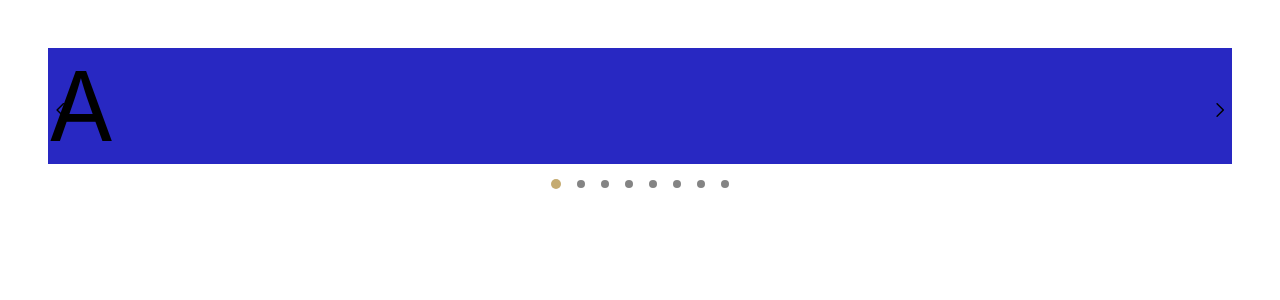
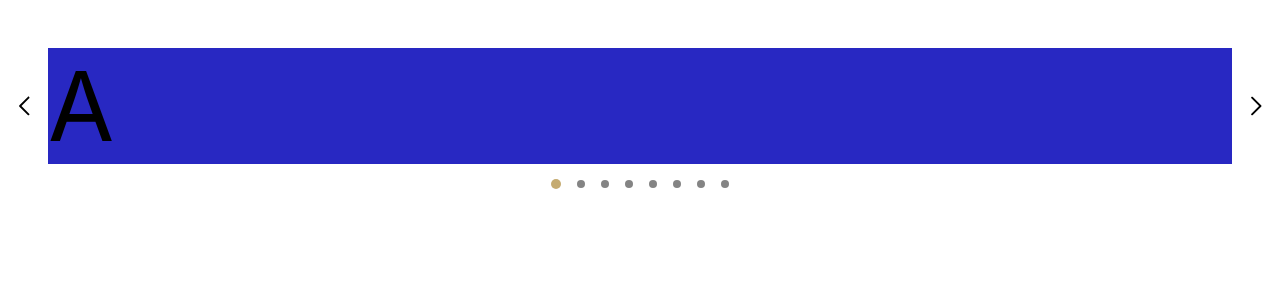
Before and after one commit to yanari/MYYCarousel, a React (Create React App) app: page / in a window 1280 px wide. Shown: the top 300 px of the page. Built offline with nearby package versions, Linux system fonts and the light colour scheme.

Commit message:
added arrows and rewritting index.css

```diff
--- a/src/MYYCarousel/CarouselArrow.js
+++ b/src/MYYCarousel/CarouselArrow.js
@@ -2,10 +2,15 @@ import React from 'react';
 import SvgIcon from './SvgIcon';
 
 function CarouselArrow ({handleClick, direction}) {
+  const buttonStyle = {
+    marginLeft: direction === 'right' ? 8 : null,
+    marginRight: direction === 'left' ? 8 : null,
+  };
   return (
     <button
       className = {'myy-carousel__arrow-button myy-carousel__arrow-button--' + direction}
       onClick = {handleClick}
+      style = {buttonStyle}
       type = "button"
     >
       <SvgIcon name = {'feather-chevron-' + direction}/>
--- a/src/MYYCarousel/index.css
+++ b/src/MYYCarousel/index.css
@@ -1,35 +1,29 @@
 .myy-carousel {
-  overflow: hidden;
-  position: relative;
+  align-items: center;
+  display: flex;
+  flex-direction: column;
+  width: 100%;
 }
 
-.myy-carousel > .myy-carousel__arrow-button {
-  position: absolute;
-  top: 35%;
+.myy-carousel > .myy-carousel__flex-container {
+  display: flex;
 }
 
-.myy-carousel > .myy-carousel__arrow-button > .svg-icon > svg {
-  height: 24px;
-  width: 24px;
+.myy-carousel > .myy-carousel__flex-container > .myy-carousel__arrow-button > .svg-icon > svg {
+  height: 32px;
+  width: 32px;
 }
 
-.myy-carousel > .myy-carousel__arrow-button--left {
-  left: 0;
+.myy-carousel > .myy-carousel__flex-container > .myy-carousel__items-container-wrapper {
+  flex: none; /* se não se ajusta ao flex container e nao é o que eu quero */
+  overflow: hidden;
 }
 
-.myy-carousel > .myy-carousel__arrow-button--right {
-  right: 0;
-}
-
-.myy-carousel > .myy-carousel__items-container {
-  display: block;
-  flex: none;
-  margin-left: 0;
+.myy-carousel > .myy-carousel__flex-container > .myy-carousel__items-container-wrapper > .myy-carousel__items-container {
   transition: all 0.1s cubic-bezier(0.05, 0.26, 0.25, 0.74);
 }
 
-.myy-carousel > .myy-carousel__items-container > .myy-carousel__item {
+.myy-carousel > .myy-carousel__flex-container > .myy-carousel__items-container-wrapper > .myy-carousel__items-container > .myy-carousel__item {
   display: inline-block;
   vertical-align: top;
-  width: 100%;
 }
--- a/src/MYYCarousel/index.js
+++ b/src/MYYCarousel/index.js
@@ -8,6 +8,7 @@ import CarouselDots from './CarouselDots';
 class MYYCarousel extends Component {
   constructor (props) {
     super(props);
+    this.refContainer = createRef();
     this.state = {
       carouselIndex: props.startIndex,
       initialPositionX: null, // pra calcular o delta (se o swipe é pra direita ou esquerda)
@@ -15,7 +16,6 @@ class MYYCarousel extends Component {
       offsetCursor: null, // distancia entre o cursor e a esquerda no touch start pra n ter o problema da borda do item acompanhar o cursor
       positionX: null, // onde o cursor ta no eixo X + a a distancia entre o cursor e a esquerda
     };
-    this.refContainer = createRef();
   }
 
   componentDidMount () {
@@ -108,8 +108,9 @@ class MYYCarousel extends Component {
     };
     return (
       <div className = "myy-carousel" ref = {this.refContainer}>
+        <div className = "myy-carousel__flex-container">
           <CarouselArrow direction = "left" handleClick = {this.handleDecrementIndex}/>
-        <CarouselArrow direction = "right" handleClick = {this.handleIncrementIndex}/>
+          <div className = "myy-carousel__items-container-wrapper" style = {{width: this.state.itemsWidth}}>
             <div
               className = "myy-carousel__items-container"
               onTouchEnd = {this.handleTouchEnd}
@@ -128,6 +129,9 @@ class MYYCarousel extends Component {
                   </div>
                 );
               })}
+            </div>
+          </div>
+          <CarouselArrow direction = "right" handleClick = {this.handleIncrementIndex}/>
         </div>
         <CarouselDots
           carouselIndex = {this.state.carouselIndex}
```
Lines whose indentation alone changed are shown as unchanged.
